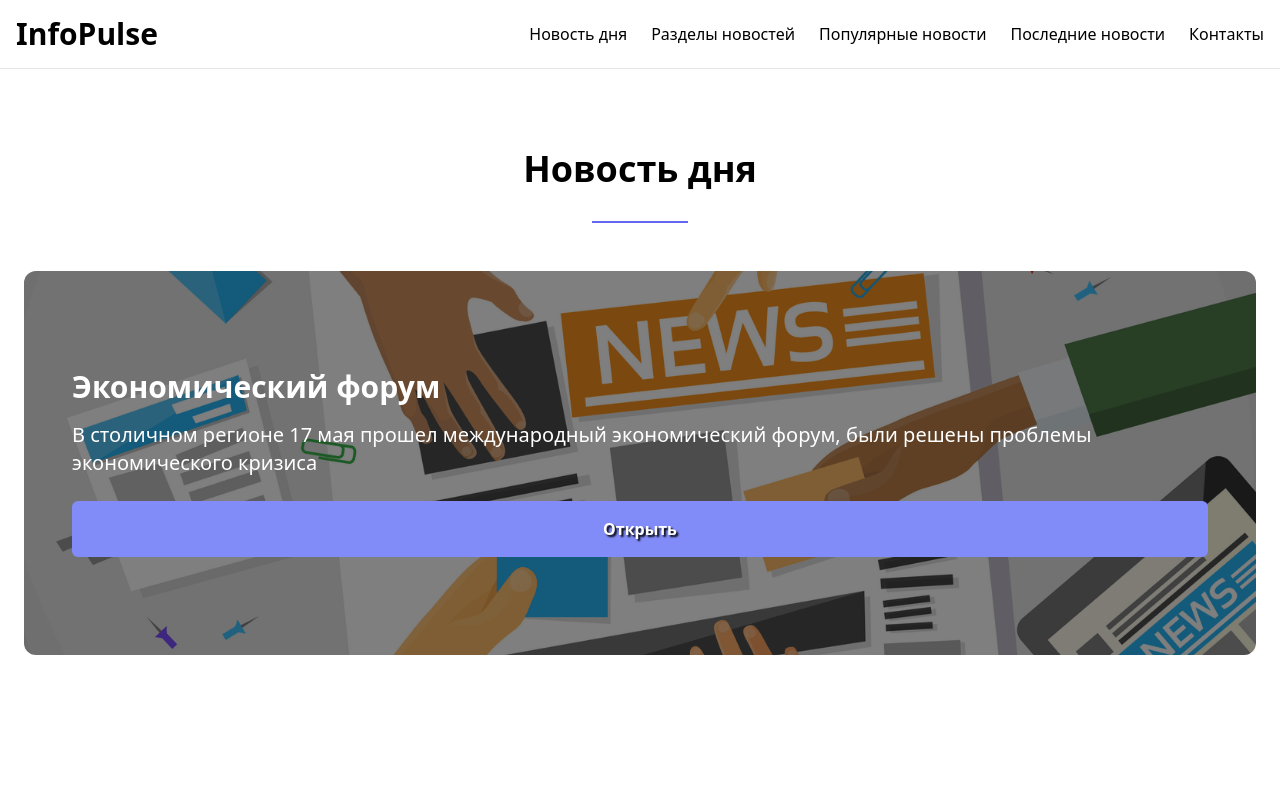
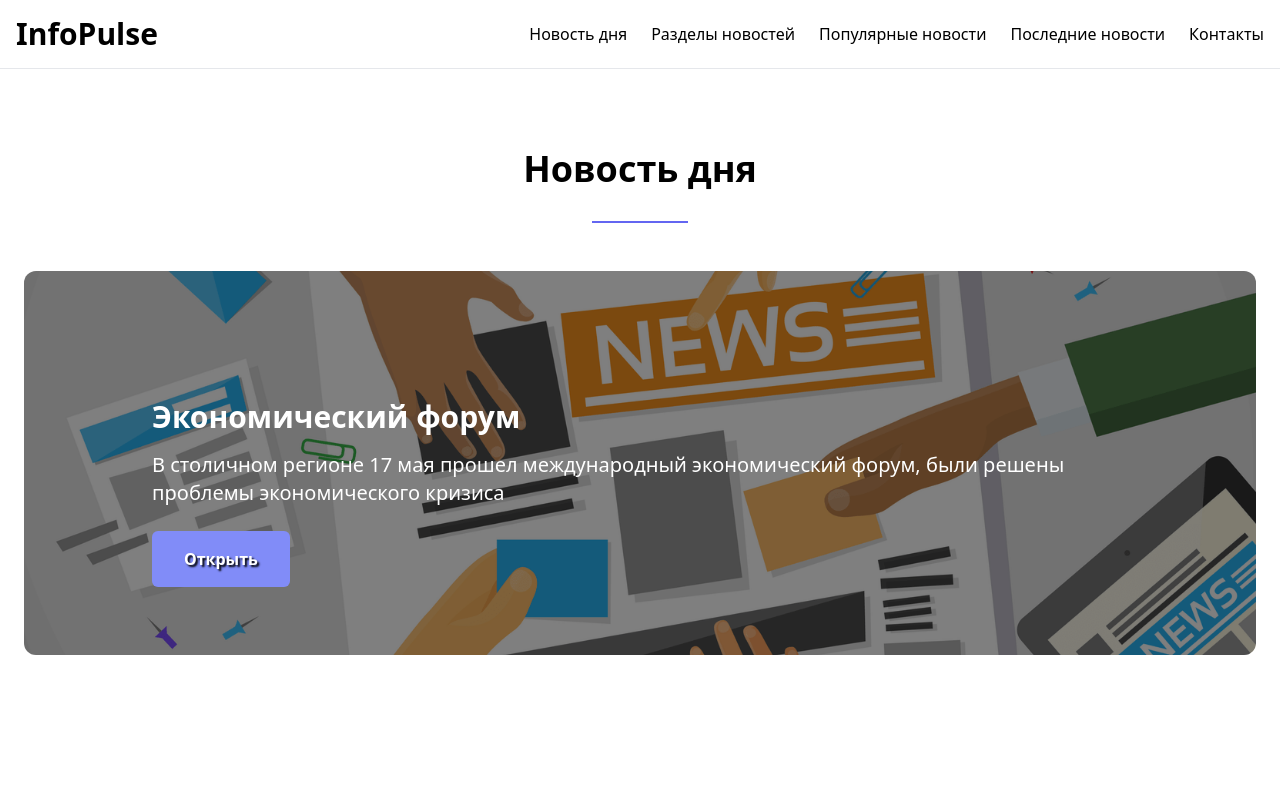
Before and after one commit to Escam01/InfoPulse, a React (Vite) app: page / in a window 1280 px wide. Shown: the top 800 px of the page. Built offline with nearby package versions, Linux system fonts and the light colour scheme.

Commit message:
fix news-day

```diff
--- a/src/App.jsx
+++ b/src/App.jsx
@@ -45,13 +45,13 @@ export default function App() {
             ></div>
             <div className="absolute inset-0 bg-black bg-opacity-50"></div>
 
-            <div className="relative z-10 h-full flex flex-col justify-center p-6 sm:p-8 md:p-12">
+            <div className="relative z-10 h-full justify-center p-6 sm:p-16 md:p-32">
               <h3 className="text-xl sm:text-2xl md:text-3xl font-bold text-white mb-4">Экономический форум</h3>
               <p className="text-white text-base sm:text-lg md:text-xl mb-6">
                 В столичном регионе 17 мая прошел международный экономический
                 форум, были решены проблемы экономического кризиса
               </p>
-              <Button className="self-start">Открыть</Button>
+              <Button className="text-sm">Открыть</Button>
             </div>
           </div>
         </section>
```
